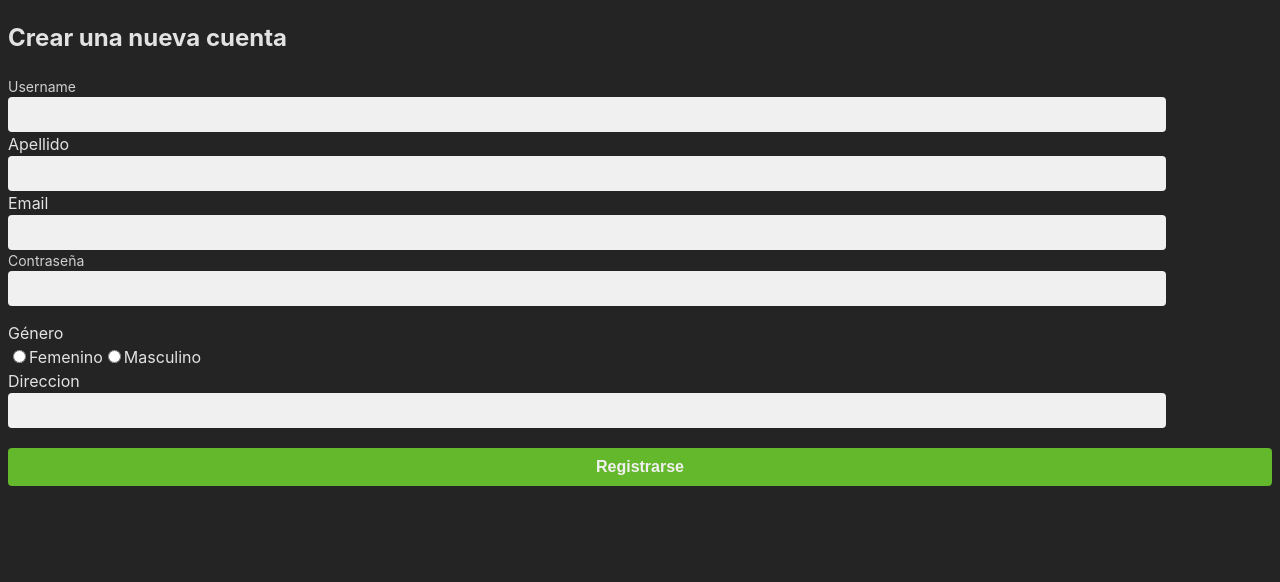
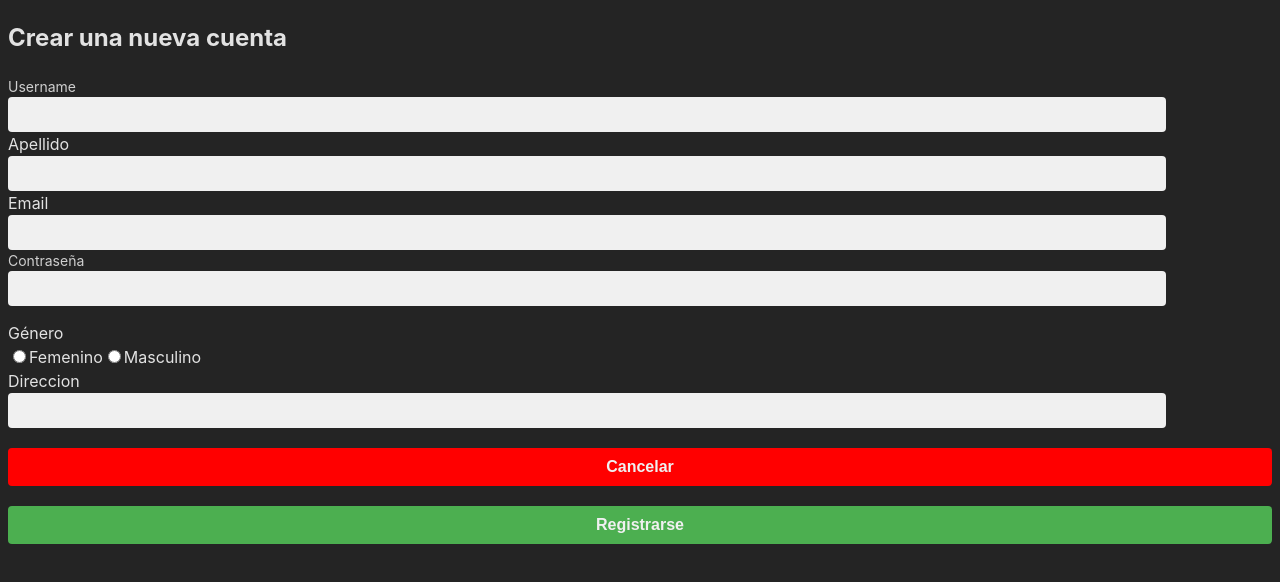
Before and after one commit to Cristhian-Noriega/tp-is1-grupo12, a React (Vite) app in the folder frontend-tp1/: page /#/register in a window 1280 px wide. Shown: the top 582 px of the page. Built offline with nearby package versions, Linux system fonts and the light colour scheme.

Commit message:
Agregar LoginPage, RegisterPage y ForgetPasswordPage
Refinar estilos en RegisterPage y ForgetPasswordPage

Refactorización de botones para mejorar reutilización y consistencia

Rama exclusiva de frontend; no incluye trabajo de backend

```diff
--- a/frontend-tp1/src/components/forget_password_form/ForgetPasswordForm.tsx
+++ b/frontend-tp1/src/components/forget_password_form/ForgetPasswordForm.tsx
@@ -1,6 +1,7 @@
 import React, { useState } from 'react'
 import './forgetPasswordForm.css'
 import { Link, useNavigate } from 'react-router-dom'
+import { SubmitButton } from '../ui/SubmitButton'
 export const ForgetPasswordForm = () => {
     const [email, setEmail] = useState("")
 
@@ -28,10 +29,20 @@ export const ForgetPasswordForm = () => {
 
             <div className='button-box-wrapper'>
                 <Link to="/login" className='forget-password-box'>
-                    <button id="cancel-btn">Cancelar</button>
+                <SubmitButton
+                    type="submit"
+                    text="Cancelar"
+                    backgroundColor="#FF0000"
+                    backgroundColorHover="#FF2080"
+                />
                 </Link>
+                <SubmitButton
+                    type="submit"
+                    text="Recuperar"
+                    backgroundColor="#4CAF50"
+                    backgroundColorHover="#45a049"
+                />
 
-                <button id="recover-btn" type="submit">Recuperar</button>
             </div>
 
         </form>
--- a/frontend-tp1/src/components/forget_password_form/forgetPasswordForm.css
+++ b/frontend-tp1/src/components/forget_password_form/forgetPasswordForm.css
@@ -8,41 +8,6 @@
     align-items: start;
 }
 
-
 .email-text{
     margin: 20px 0px;
 }
-
-button#cancel-btn{
-    width: 100%;
-    padding: 10px;
-    border: none;
-    border-radius: 4px;
-    background-color: red;
-    color: #f0f0f0;
-    font-size: 16px;
-    cursor: pointer;
-    transition: background-color 0.3s ease;
-    margin-top: 20px;
-}
-
-button#recover-btn{
-    width: 100%;
-    padding: 10px;
-    border: none;
-    border-radius: 4px;
-    background-color: green;
-    color: #f0f0f0;
-    font-size: 16px;
-    cursor: pointer;
-    transition: background-color 0.3s ease;
-    margin-top: 20px;
-}
-
-button#cancel-btn:hover{
-
-}
-
-button#recover-btn:hover{
-
-}
--- a/frontend-tp1/src/components/login_form/LoginForm.tsx
+++ b/frontend-tp1/src/components/login_form/LoginForm.tsx
@@ -1,6 +1,7 @@
 import React, { useState } from 'react'
 import './loginForm.css'
 import { Link } from 'react-router-dom';
+import { SubmitButton } from '../ui/SubmitButton';
 
 export const LoginForm = () => {
     const [username, setUsername] = useState("");
@@ -44,10 +45,21 @@ export const LoginForm = () => {
         ¿Olvidaste tu contraseña?
       </Link>
 
-      <Link to="/register" className='forget-password-box'>
-      <button id="register-btn" >Crear Cuenta</button>
+      <Link to="/register">
+          <SubmitButton
+          type="navigation"
+          text="Crear Cuenta"
+          backgroundColor="#64B82B"
+          backgroundColorHover="#6bf80c"
+          />
       </Link>
-      <button id="login-btn" type="submit">Login</button>
+
+      <SubmitButton
+      type="submit"
+      text="Login"
+      backgroundColor="#007fca"
+      backgroundColorHover="#23A3E8"
+      />
     </form>
   </div>
   )
--- a/frontend-tp1/src/components/login_form/loginForm.css
+++ b/frontend-tp1/src/components/login_form/loginForm.css
@@ -32,40 +32,6 @@
     color: #cfcfcf;
 }
 
-button#login-btn {
-    width: 100%;
-    padding: 10px;
-    border: none;
-    border-radius: 4px;
-    background-color: #007fca;
-    color: #f0f0f0;
-    font-size: 16px;
-    cursor: pointer;
-    transition: background-color 0.3s ease;
-    margin-top: 20px;
-}
-
-button#login-btn:hover {
-    background-color: #23A3E8;
-}
-
-button#register-btn {
-    width: 100%;
-    padding: 10px;
-    border: none;
-    border-radius: 4px;
-    background-color: #64B82B;
-    color: #f0f0f0;
-    font-size: 16px;
-    font-weight: 600;
-    cursor: pointer;
-    transition: background-color 0.3s ease;
-    margin-top: 20px;
-}
-button#register-btn:hover {
-    background-color: #6bf80c;
-}
-
 input[type="text"], input[type="password"] {
     flex: 2;
     padding: 10px;
@@ -92,8 +58,8 @@ input[type="text"], input[type="password"] {
     margin: 50px auto;
 }
 
-button#login-btn {
+/* button#login-btn {
     padding:9px;
     font-size: 16px;
+} */
 }
-}
--- a/frontend-tp1/src/components/register_form/RegisterForm.tsx
+++ b/frontend-tp1/src/components/register_form/RegisterForm.tsx
@@ -1,6 +1,7 @@
 import React, { useState } from 'react'
 import './registerForm.css'
-import { useNavigate } from 'react-router-dom';
+import { Link, useNavigate } from 'react-router-dom';
+import { SubmitButton } from '../ui/SubmitButton';
 
 export const RegisterForm  = () => {
     const [username, setUsername] = useState("");
@@ -111,7 +112,21 @@ export const RegisterForm  = () => {
         />
       </div>
 
-      <button id="register-btn" type="submit">Registrarse</button>
+      <Link to="/login">
+      <SubmitButton
+        type="navigation"
+        text="Cancelar"
+        backgroundColor="#ff0000"
+        backgroundColorHover="#ff3020"
+      />
+      </Link>
+
+      <SubmitButton
+        type="submit"
+        text="Registrarse"
+        backgroundColor="#4CAF50"
+        backgroundColorHover="#45a049"
+      />
     </form>
   </div>
   )
--- /dev/null
+++ b/frontend-tp1/src/components/ui/SubmitButton.tsx
@@ -0,0 +1,35 @@
+import React from 'react'
+
+export const SubmitButton = ({type,text, backgroundColor, backgroundColorHover}) => {
+  const [isHovered, setIsHovered] = React.useState(false);
+
+  const handleMouseEnter = () => setIsHovered(true);
+  const handleMouseLeave = () => setIsHovered(false);
+
+  const buttonStyle = {
+    backgroundColor: isHovered ? backgroundColorHover : backgroundColor,
+    width: '100%',
+    padding: '10px',
+    border: 'none',
+    borderRadius: '4px',
+    color: '#f0f0f0',
+    fontSize: '16px',
+    fontWeight: '600',
+    cursor: 'pointer',
+    transition: 'background-color 0.3s ease',
+    marginTop: '20px',
+  };
+
+  return (
+    <div>
+        <button
+        type={type}
+        style={buttonStyle}
+        onMouseEnter={handleMouseEnter}
+        onMouseLeave={handleMouseLeave}
+        >
+        {text}
+        </button>
+    </div>
+  )
+}
```
Also changed, not shown: 1 other file (tests, documents, lock files or other folders).
